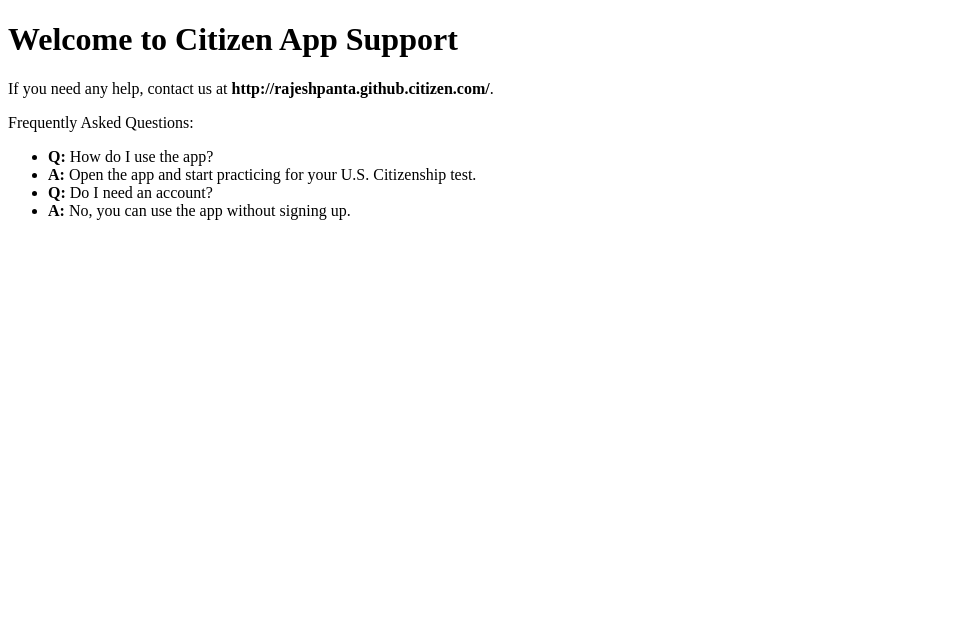
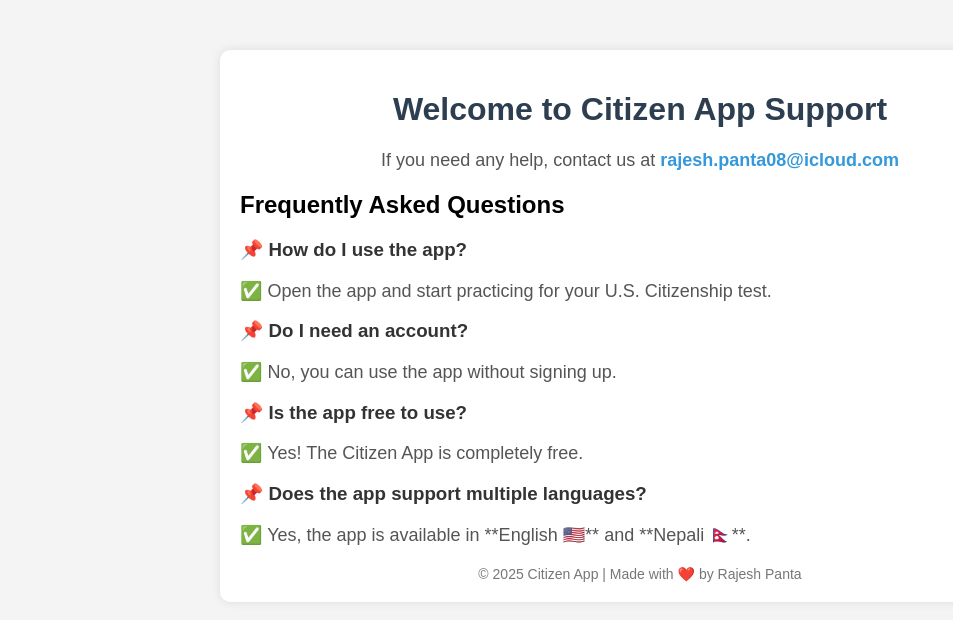
Before and after one commit to rajeshpanta/CitiZen, a plain HTML site: page index.html in a window 1280 px wide. Shown: the whole page, without its empty margins (0-953 px from the left). Drawn offline with Linux system fonts and the light colour scheme.

Commit message:
Update index.html

```diff
--- a/index.html
+++ b/index.html
@@ -4,16 +4,76 @@
     <meta charset="UTF-8">
     <meta name="viewport" content="width=device-width, initial-scale=1.0">
     <title>Citizen App Support</title>
+    <style>
+        body {
+            font-family: Arial, sans-serif;
+            margin: 0;
+            padding: 0;
+            background-color: #f4f4f4;
+            text-align: center;
+        }
+        .container {
+            width: 90%;
+            max-width: 800px;
+            background: white;
+            padding: 20px;
+            margin: 50px auto;
+            box-shadow: 0px 0px 10px rgba(0, 0, 0, 0.1);
+            border-radius: 10px;
+        }
+        h1 {
+            color: #2c3e50;
+        }
+        p {
+            font-size: 18px;
+            color: #555;
+        }
+        a {
+            color: #3498db;
+            font-weight: bold;
+            text-decoration: none;
+        }
+        .faq {
+            text-align: left;
+            margin-top: 20px;
+        }
+        .faq h3 {
+            color: #333;
+        }
+        .faq p {
+            margin-bottom: 15px;
+        }
+        footer {
+            margin-top: 20px;
+            font-size: 14px;
+            color: #777;
+        }
+    </style>
 </head>
 <body>
-    <h1>Welcome to Citizen App Support</h1>
-    <p>If you need any help, contact us at <strong>http://rajeshpanta.github.citizen.com/</strong>.</p>
-    <p>Frequently Asked Questions:</p>
-    <ul>
-        <li><strong>Q:</strong> How do I use the app?</li>
-        <li><strong>A:</strong> Open the app and start practicing for your U.S. Citizenship test.</li>
-        <li><strong>Q:</strong> Do I need an account?</li>
-        <li><strong>A:</strong> No, you can use the app without signing up.</li>
-    </ul>
+    <div class="container">
+        <h1>Welcome to Citizen App Support</h1>
+        <p>If you need any help, contact us at <a href="mailto:rajesh.panta08@icloud.com">rajesh.panta08@icloud.com</a></p>
+
+        <div class="faq">
+            <h2>Frequently Asked Questions</h2>
+
+            <h3>📌 How do I use the app?</h3>
+            <p>✅ Open the app and start practicing for your U.S. Citizenship test.</p>
+
+            <h3>📌 Do I need an account?</h3>
+            <p>✅ No, you can use the app without signing up.</p>
+
+            <h3>📌 Is the app free to use?</h3>
+            <p>✅ Yes! The Citizen App is completely free.</p>
+
+            <h3>📌 Does the app support multiple languages?</h3>
+            <p>✅ Yes, the app is available in **English 🇺🇸** and **Nepali 🇳🇵**.</p>
+        </div>
+
+        <footer>
+            &copy; 2025 Citizen App | Made with ❤️ by Rajesh Panta
+        </footer>
+    </div>
 </body>
 </html>
```
